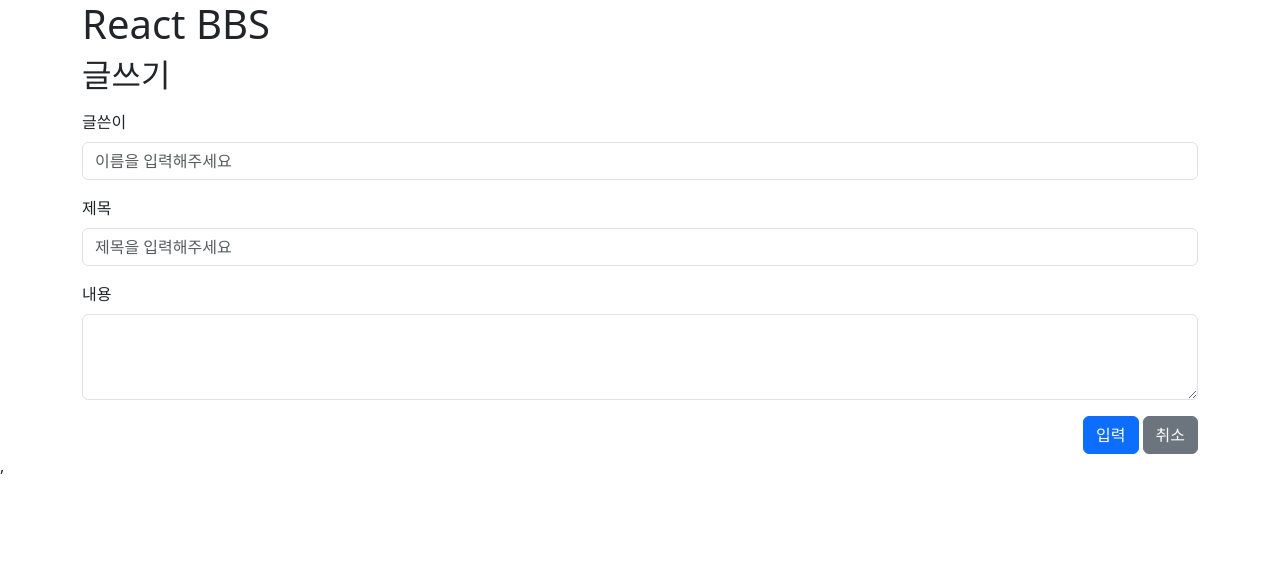
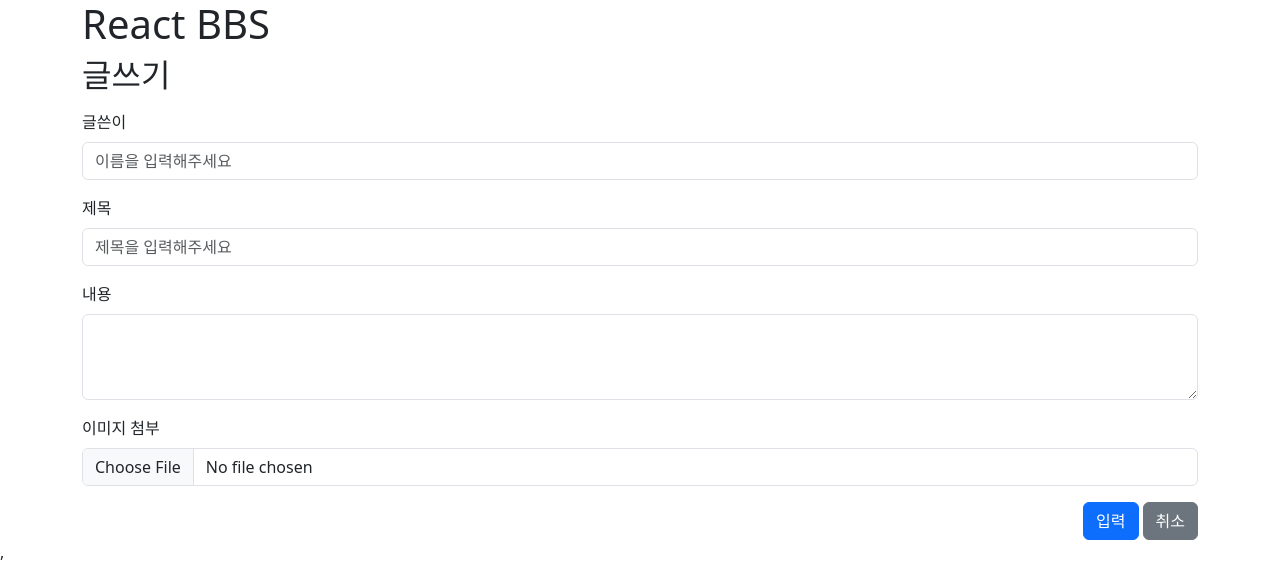
Before and after one commit to ansthddus01-arch/estfe13-react-bbs, a React (Vite) app: page /write in a window 1280 px wide. Shown: the top 578 px of the page. Built offline with nearby package versions, Linux system fonts and the light colour scheme.

Commit message:
Add image upload functionality and enhance content handling in Write component

```diff
--- a/src/components/View.jsx
+++ b/src/components/View.jsx
@@ -9,6 +9,7 @@ export default function View({ handleModify }) {
     title: "",
     content: "",
     date: "",
+    image: null,
   });
   const [isError, setIsError] = useState(false);
 
@@ -34,6 +35,7 @@ export default function View({ handleModify }) {
           title: data.title,
           content: data.content,
           date: data.date,
+          image: data.image_path,
         });
       })
       .catch(error => {
@@ -83,6 +85,11 @@ export default function View({ handleModify }) {
       </div>
       <hr />
       {content.content}
+      {content.image && (
+        <div>
+          <img src={`http://localhost:3000/${content.image}`} alt={content.title} style={{ maxWidth: "80%" }} />
+        </div>
+      )}
       <hr />
       <div className="d-flex gap-1 justify-content-end">
         <Link to="/" className="btn btn-primary">
--- a/src/components/Write.jsx
+++ b/src/components/Write.jsx
@@ -10,7 +10,10 @@ export default function Write({ isModifyMode, boardId, handleCancel }) {
     name: "",
     title: "",
     content: "",
+    image: null,
   });
+
+  const [removeImage, setRemoveImage] = useState(false); //기존이미지 삭제 여부
 
   useEffect(() => {
     if (isModifyMode && boardId) {
@@ -33,6 +36,8 @@ export default function Write({ isModifyMode, boardId, handleCancel }) {
             title: data.title,
             content: data.content,
             date: data.date,
+            image_path: data.image_path || "", //기존 이미지
+            image: null, //새 이미지
           });
         })
         .catch(error => {
@@ -61,12 +66,39 @@ export default function Write({ isModifyMode, boardId, handleCancel }) {
     };
   };
 
+  const createFormData = (validatedData, id) => {
+    const formData = new FormData();
+    formData.append("writer", validatedData.name);
+    formData.append("title", validatedData.title);
+    formData.append("content", validatedData.content);
+
+    if (id) {
+      formData.append("id", id);
+    }
+    if (content.image) {
+      //새 이미지
+      formData.append("image", content.image);
+    }
+    if (removeImage) {
+      //기존 이미지 지운다 true
+      formData.append("remove_image", "1");
+    }
+    return formData;
+  };
+
   const write = e => {
     e.preventDefault();
-    const formData = validate(e);
-    if (!formData) return;
+    const validatedData = validate(e);
+    if (!validatedData) return;
+
+    const formData = createFormData(validatedData);
+    for (const [key, value] of formData.entries()) {
+      console.log(key, value);
+    }
     axios
-      .post("http://localhost:3000/write", formData)
+      .post("http://localhost:3000/write", formData, {
+        headers: { "Content-Type": "multipart/form-data" },
+      })
       .then(response => {
         navigate("/");
       })
@@ -77,12 +109,19 @@ export default function Write({ isModifyMode, boardId, handleCancel }) {
   };
   const update = e => {
     e.preventDefault();
-    const formData = validate(e);
-    if (!formData) return;
+    const validatedData = validate(e);
+    console.log(validatedData);
+
+    if (!validatedData) return;
+
+    const formData = createFormData(validatedData, boardId);
+
+    for (const [key, value] of formData.entries()) {
+      console.log(key, value);
+    }
     axios
-      .post("http://localhost:3000/update", {
-        ...formData,
-        id: boardId,
+      .post("http://localhost:3000/update", formData, {
+        headers: { "Content-Type": "multipart/form-data" },
       })
       .then(() => {
         handleCancel();
@@ -97,6 +136,14 @@ export default function Write({ isModifyMode, boardId, handleCancel }) {
   const handleClick = () => {
     handleCancel();
     navigate("/");
+  };
+
+  const handleImageChange = e => {
+    const file = e.target.files[0];
+    setContent(prev => ({
+      ...prev,
+      image: file,
+    }));
   };
   return (
     <>
@@ -126,6 +173,27 @@ export default function Write({ isModifyMode, boardId, handleCancel }) {
           <Form.Label>내용</Form.Label>
           <Form.Control as="textarea" name="content" defaultValue={content.content} rows={3} required />
         </Form.Group>
+        <Form.Group controlId="formFile" className="mb-3">
+          <Form.Label>이미지 첨부</Form.Label>
+          <Form.Control type="file" accept="image/*" onChange={handleImageChange} />
+        </Form.Group>
+        {content.image_path && (
+          <div>
+            <img
+              src={`http://localhost:3000/${content.image_path}`}
+              alt={content.title}
+              style={{ maxWidth: "200px" }}
+            />
+            <Form.Check // prettier-ignore
+              type="checkbox"
+              id={`default-check`}
+              label="기존이미지 제거"
+              onChange={e => {
+                setRemoveImage(e.target.checked);
+              }}
+            />
+          </div>
+        )}
         <div className="d-flex gap-1 justify-content-end">
           <Button type="submit" variant="primary">
             입력
```
